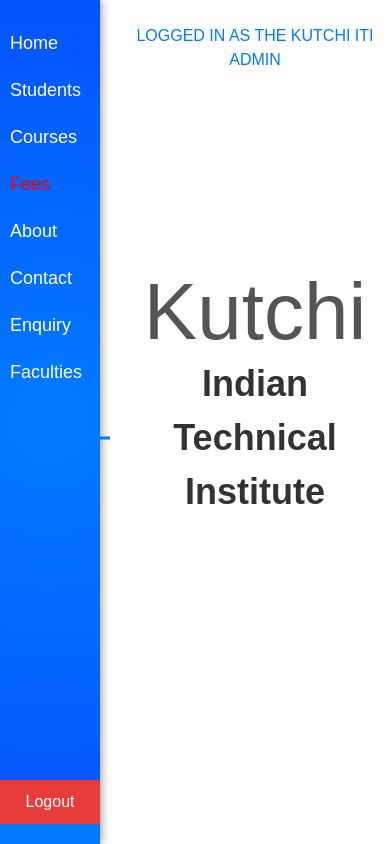
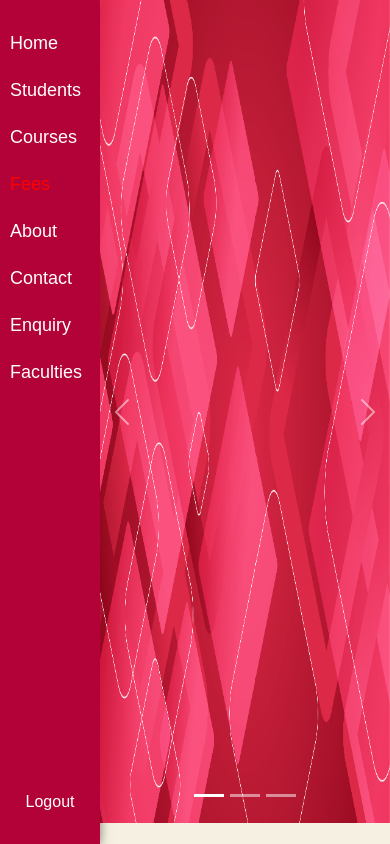
Before and after one commit to faizkhan77/Kutchi-ITI, a Django app: page / in a window 390 px wide; the page is wider, and only the part inside the window is pictured. Run offline with Django 4.2, Linux system fonts and the light colour scheme; a user stored in the database is signed in; parts of the project's set-up code (start-up, migrations or seed data) failed here and were passed over.

Commit message:
Changed the theme to Magenta and dark blue

```diff
--- /dev/null
+++ b/kutchiProject/myapp/templates/myapp/HomeCarousal.html
@@ -0,0 +1,127 @@
+<style>
+
+    .heading-container {
+        margin-top: 180px;
+        text-align: center;
+      }
+
+      .sub-heading {
+        font-size: 80px;
+        color: white;
+        transition: color 0.3s;
+      }
+
+      .sub-heading:hover {
+        color: #fa0505;
+      }
+
+      .main-heading {
+        position: relative;
+        font-size: 36px;
+        font-weight: bold;
+        color: #333;
+        margin-top: -15px;
+        transition: color 0.3s;
+      }
+
+      .main-heading::before,
+      .main-heading::after {
+        content: "";
+        position: absolute;
+        width: 50px;
+        height: 3px;
+        background-color: #007bff;
+        top: 50%;
+        transform: translateY(-50%);
+        transition: background-color 0.3s;
+      }
+
+      .main-heading::before {
+        left: 280px;
+      }
+
+      .main-heading::after {
+        right: 280px; /* Adjusted value to make it closer */
+      }
+
+      .main-heading:hover {
+        color: #007bff;
+      }
+
+      .main-heading:hover::before,
+      .main-heading:hover::after {
+        background-color: #555;
+      }
+
+
+  .w-100 {
+    width: 100%!important;
+    height: 823px;
+}
+
+.carousel-caption {
+    position: absolute;
+    right: 15%;
+    bottom: 1.25rem;
+    left: 15%;
+    padding-top: 1.25rem;
+    padding-bottom: 1.25rem;
+    color: #fff;
+    text-align: center;
+    margin-bottom: 300px;
+}
+</style>
+
+
+<div class="mainbody">
+    <div id="carouselExampleCaptions" class="carousel slide" data-bs-ride="carousel">
+        <div class="carousel-indicators">
+          <button type="button" data-bs-target="#carouselExampleCaptions" data-bs-slide-to="0" class="active" aria-current="true" aria-label="Slide 1"></button>
+          <button type="button" data-bs-target="#carouselExampleCaptions" data-bs-slide-to="1" aria-label="Slide 2"></button>
+          <button type="button" data-bs-target="#carouselExampleCaptions" data-bs-slide-to="2" aria-label="Slide 3"></button>
+        </div>
+        <div class="carousel-inner">
+          <div class="carousel-item active">
+            <img src="static/images/bg1.png" class="d-block w-100" alt="...">
+            <div class="carousel-caption d-none d-md-block">
+                <div class="sub-heading">
+                    Kutchi
+                </div>
+                <div class="main-heading">
+                    Indian Technical Institute
+                  </div>
+            </div>
+          </div>
+          <div class="carousel-item">
+            <img src="static/images/bg7.jpg" class="d-block w-100" alt="...">
+            <div class="carousel-caption d-none d-md-block">
+                <div class="sub-heading">
+                    Kutchi
+                </div>
+                <div class="main-heading">
+                    Indian Technical Institute
+                  </div>
+            </div>
+          </div>
+          <div class="carousel-item">
+            <img src="static/images/bg6.jpg" class="d-block w-100" alt="...">
+            <div class="carousel-caption d-none d-md-block">
+                <div class="sub-heading">
+                    Kutchi
+                </div>
+                <div class="main-heading">
+                    Indian Technical Institute
+                  </div>
+            </div>
+          </div>
+        </div>
+        <button class="carousel-control-prev" type="button" data-bs-target="#carouselExampleCaptions" data-bs-slide="prev">
+          <span class="carousel-control-prev-icon" aria-hidden="true"></span>
+          <span class="visually-hidden">Previous</span>
+        </button>
+        <button class="carousel-control-next" type="button" data-bs-target="#carouselExampleCaptions" data-bs-slide="next">
+          <span class="carousel-control-next-icon" aria-hidden="true"></span>
+          <span class="visually-hidden">Next</span>
+        </button>
+      </div>
+    <div>
--- a/kutchiProject/myapp/templates/myapp/Students_comp.html
+++ b/kutchiProject/myapp/templates/myapp/Students_comp.html
@@ -10,7 +10,7 @@
     }
 
     .header{
-        background-color: #1169f7;
+        background-color: #1e3d56;
         color: #fff;
         text-align: center;
         padding: 5px;
--- a/kutchiProject/myapp/templates/myapp/about.html
+++ b/kutchiProject/myapp/templates/myapp/about.html
@@ -17,7 +17,7 @@
         background-color: #f5f5f5;
     }
     .header {
-        background-color: #1169f7;
+        background-color: #1e3d56;
         color: #fff;
         text-align: center;
         padding: 5px;
--- a/kutchiProject/myapp/templates/myapp/contact.html
+++ b/kutchiProject/myapp/templates/myapp/contact.html
@@ -57,7 +57,7 @@
         display: block;
         width: 100%;
         padding: 10px;
-        background-color: #007bff;
+        background-color: #1e3d56;
         color: white;
         border: none;
         border-radius: 5px;
--- a/kutchiProject/myapp/templates/myapp/courselist_inside_coursetab.html
+++ b/kutchiProject/myapp/templates/myapp/courselist_inside_coursetab.html
@@ -52,7 +52,7 @@
 
         h2 {
             margin-top: 0;
-            color: #007bff;
+            color: #1e3d56;
         }
 
         .custom-button {
@@ -63,7 +63,7 @@
 
             display: inline-block;
             padding: 15px 30px;
-            background-color: #007bff;
+            background-color: #1e3d56;
             color: white;
             font-size: 18px;
             border: none;
--- a/kutchiProject/myapp/templates/myapp/enquiries_inside_enquirytab.html
+++ b/kutchiProject/myapp/templates/myapp/enquiries_inside_enquirytab.html
@@ -45,7 +45,7 @@
 
     h2 {
         margin-top: 0;
-        color: #007bff;
+        color: #1e3d56;
     }
 
     .custom-button {
@@ -56,7 +56,7 @@
 
         display: inline-block;
         padding: 15px 30px;
-        background-color: #007bff;
+        background-color: #1e3d56;
         color: white;
         font-size: 18px;
         border: none;
--- a/kutchiProject/myapp/templates/myapp/home.html
+++ b/kutchiProject/myapp/templates/myapp/home.html
@@ -7,7 +7,7 @@
 <style>
 
     .mainbody{
-        margin-left: 120px
+        margin-left: 100px
     }
 
     .heading{
@@ -19,18 +19,11 @@
 
 </style>
 
-{% comment %} <div class="header">
-    <h1>KUTCHI ITI Home Page</h1>
-</div> {% endcomment %}
+        {% comment %} {% include 'myapp/kutchi_logo.html' %} {% endcomment %}
 
-<div class="mainbody">
-    <div>
         {% if request.user.is_authenticated and request.user.is_superuser %}
-            <br>
-            <p class="heading">LOGGED IN AS THE KUTCHI ITI ADMIN</p>
-            {% include 'myapp/kutchi_logo.html' %}
+            {% include 'myapp/HomeCarousal.html' %}
         {% endif %}
-
 
         {% if not request.user.is_superuser and request.user.is_authenticated %}
             <div>
--- a/kutchiProject/myapp/templates/myapp/sidebar_comp.html
+++ b/kutchiProject/myapp/templates/myapp/sidebar_comp.html
@@ -8,7 +8,7 @@
       .sidebar {
         height: 100%;
         width: 100px;
-        background: radial-gradient(circle, #007bff, #0553fc);
+        background-color:#b20237;
         position: fixed;
         top: 0;
         left: 0;
@@ -27,14 +27,14 @@
       }
 
       .sidebar a:not(.logout-btn):not(.login-btn):hover {
-        background-color: #4d9ff7;
+        background-color: #1e3d56;
       }
 
       .login-tab {
         position: absolute;
         bottom: 0;
         width: 100%;
-        background-color: #007bff;
+        background-color: #b20237;
         text-align: center;
       }
 
@@ -48,14 +48,14 @@
       }
 
       .logout-btn{
-        background-color: #e83c3c;
+        background-color: #b20237;
       }
       .logout-btn:hover{
         background-color: #fa0505;
       }
 
       .login-btn:hover{
-        background-color: #052afa
+        background-color: #b20237
       }
 </style>
 
--- a/kutchiProject/myapp/templates/myapp/studentlist_inside_studenttab.html
+++ b/kutchiProject/myapp/templates/myapp/studentlist_inside_studenttab.html
@@ -45,7 +45,7 @@
 
     h2 {
         margin-top: 0;
-        color: #007bff;
+        color: #1e3d56;
     }
 
     .custom-button {
@@ -56,7 +56,7 @@
 
         display: inline-block;
         padding: 15px 30px;
-        background-color: #007bff;
+        background-color: #1e3d56;
         color: white;
         font-size: 18px;
         border: none;
--- a/kutchiProject/templates/base.html
+++ b/kutchiProject/templates/base.html
@@ -10,10 +10,9 @@
         margin-left: 120px
     }
   </style>
-
   <link href="https://cdn.jsdelivr.net/npm/bootstrap@5.0.2/dist/css/bootstrap.min.css" rel="stylesheet" integrity="sha384-EVSTQN3/azprG1Anm3QDgpJLIm9Nao0Yz1ztcQTwFspd3yD65VohhpuuCOmLASjC" crossorigin="anonymous">
   </head>
-  <body>
+  <body style="background-color: #f5f0e1;">
 
     {% include 'myapp/sidebar_comp.html' %}
 
@@ -29,7 +28,6 @@
 
 
     {% block content %} {% endblock content %}
-
     <script src="https://cdn.jsdelivr.net/npm/bootstrap@5.0.2/dist/js/bootstrap.bundle.min.js" integrity="sha384-MrcW6ZMFYlzcLA8Nl+NtUVF0sA7MsXsP1UyJoMp4YLEuNSfAP+JcXn/tWtIaxVXM" crossorigin="anonymous"></script>
   </body>
 </html>
```
Also changed, not shown: kutchiProject/myapp/templates/myapp/coursedetails.html (+5 -5 lines), kutchiProject/myapp/templates/myapp/enquiry_comp.html (+1 -10 lines), kutchiProject/myapp/templates/myapp/student_details.html (+12 -8 lines), kutchiProject/static/images/bg1.png (added), kutchiProject/static/images/bg2.jpg (added), kutchiProject/static/images/bg6.jpg (added), kutchiProject/static/images/bg7.jpg (added).
